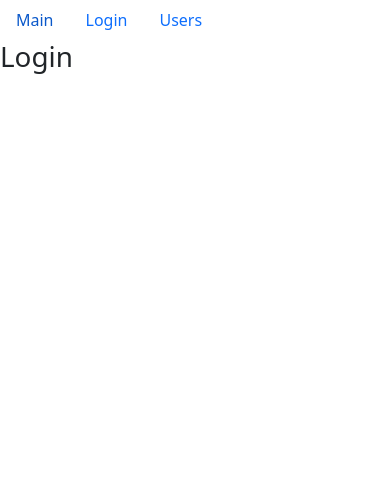
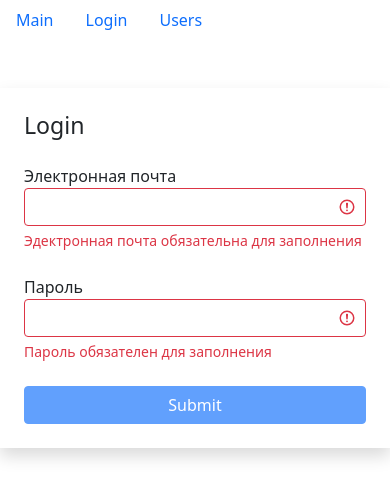
Before and after one commit to artemiusV/Fast-Company, a React (Create React App) app: page /login in a window 390 px wide. Shown: the top 498 px of the page. Built offline with nearby package versions, Linux system fonts and the light colour scheme.

Commit message:
add login window

```diff
--- /dev/null
+++ b/src/app/components/textField.jsx
@@ -0,0 +1,37 @@
+import React from "react";
+import PropTypes from "prop-types";
+
+const TextField = ({ lable, type, name, value, onChange, error }) => {
+  const getInputClasses = () => {
+    return "form-control " + (error ? "is-invalid" : "");
+  };
+  return (
+    <div className="mb-4">
+      <lable htmlFor={name}>{lable}</lable>
+      <input
+        type={type}
+        id={name}
+        value={value}
+        name={name}
+        onChange={onChange}
+        className={getInputClasses()}
+      />
+      {error && <div className="invalid-feedback">{error}</div>}
+    </div>
+  );
+};
+
+TextField.defaultProps = {
+  type: "text",
+};
+
+TextField.propTypes = {
+  lable: PropTypes.string,
+  type: PropTypes.string,
+  name: PropTypes.string,
+  value: PropTypes.string,
+  onChange: PropTypes.func,
+  error: PropTypes.string,
+};
+
+export default TextField;
--- a/src/app/components/usersTable.jsx
+++ b/src/app/components/usersTable.jsx
@@ -1,5 +1,6 @@
 import React from "react";
 import PropTypes from "prop-types";
+import { Link } from "react-router-dom";
 
 import BookMark from "./bookmark";
 import QualitiesList from "./qualitiesList";
@@ -14,7 +15,11 @@
   ...rest
 }) => {
   const columns = {
-    name: { path: "name", name: "Имя" },
+    name: {
+      path: "name",
+      name: "Имя",
+      component: (user) => <Link to={`/users/${user._id}`}>{user.name}</Link>,
+    },
     qualities: {
       name: "Качество",
       component: (user) => <QualitiesList qualities={user.qualities} />,
--- a/src/app/layouts/login.jsx
+++ b/src/app/layouts/login.jsx
@@ -1,7 +1,91 @@
-import React from "react";
+import React, { useEffect, useState } from "react";
+import TextField from "../components/textField";
+import { validator } from "../utils/validator";
 
 const Login = () => {
-  return <h1>Login</h1>;
+  const [data, setData] = useState({ email: "", password: "" });
+  const [errors, setErrors] = useState({});
+
+  const handleChange = ({ target }) => {
+    setData((prevState) => ({ ...prevState, [target.name]: target.value }));
+  };
+
+  const validatorConfig = {
+    email: {
+      isRequired: {
+        message: "Эдектронная почта обязательна для заполнения",
+      },
+      isEmail: {
+        message: "E-mail введене некорректно",
+      },
+    },
+    password: {
+      isRequired: {
+        message: "Пароль обязателен для заполнения",
+      },
+      isCapitalSymbol: {
+        message: "Пароль должен сожержать хотя бы одну заглавную букву",
+      },
+      isContainDigit: {
+        message: "Пароль должен сожержать хотя бы одно число",
+      },
+      min: {
+        message: "Пароль олен состоять минимум из 8 символов",
+        value: 8,
+      },
+    },
+  };
+
+  useEffect(() => {
+    validate();
+  }, [data]);
+  const validate = () => {
+    const errors = validator(data, validatorConfig);
+    setErrors(errors);
+    return Object.keys(errors).length === 0;
+  };
+  const isValue = Object.keys(errors).length === 0;
+
+  const handleSubmit = (e) => {
+    e.preventDefault();
+    const isValid = validate();
+    if (!isValid) return;
+    console.log(data);
+  };
+
+  return (
+    <div className="container mt-5">
+      <div className="row">
+        <div className="col-md-6 offset-md-3 shadow p-4">
+          <h3 className="mb-4">Login</h3>
+          <form onSubmit={handleSubmit}>
+            <TextField
+              lable="Электронная почта"
+              name="email"
+              value={data.email}
+              onChange={handleChange}
+              error={errors.email}
+            />
+            <TextField
+              lable="Пароль"
+              type="password"
+              name="password"
+              value={data.password}
+              onChange={handleChange}
+              error={errors.password}
+            />
+            <button
+              type="submit"
+              disabled={!isValue}
+              className="btn btn-primary w-100 mx-auto"
+            >
+              Submit
+            </button>
+          </form>
+        </div>
+      </div>
+    </div>
+  );
 };
 
 export default Login;
--- /dev/null
+++ b/src/app/utils/validator.js
@@ -0,0 +1,48 @@
+/* eslint-disable indent */
+
+export function validator(data, config) {
+  const errors = {};
+  function validate(validateMethod, data, config) {
+    let statusValidate;
+    switch (validateMethod) {
+      case "isRequired":
+        statusValidate = data.trim() === "";
+        break;
+      case "isEmail": {
+        const emailRegExp = /^\S+@\S+\.\S+$/g;
+        statusValidate = !emailRegExp.test(data);
+        break;
+      }
+      case "isCapitalSymbol": {
+        const capitalRegExp = /[A-Z]+/g;
+        statusValidate = !capitalRegExp.test(data);
+        break;
+      }
+      case "isContainDigit": {
+        const digitRegExp = /\d+/g;
+        statusValidate = !digitRegExp.test(data);
+        break;
+      }
+      case "min": {
+        statusValidate = data.length < config.value;
+        break;
+      }
+      default:
+        break;
+    }
+    if (statusValidate) return config.message;
+  }
+  for (const fieldName in data) {
+    for (const validateMethod in config[fieldName]) {
+      const error = validate(
+        validateMethod,
+        data[fieldName],
+        config[fieldName][validateMethod]
+      );
+      if (error && !errors[fieldName]) {
+        errors[fieldName] = error;
+      }
+    }
+  }
+  return errors;
+}
```
Also changed, not shown: src/app/components/user.jsx (deleted, +0 -50 lines).
